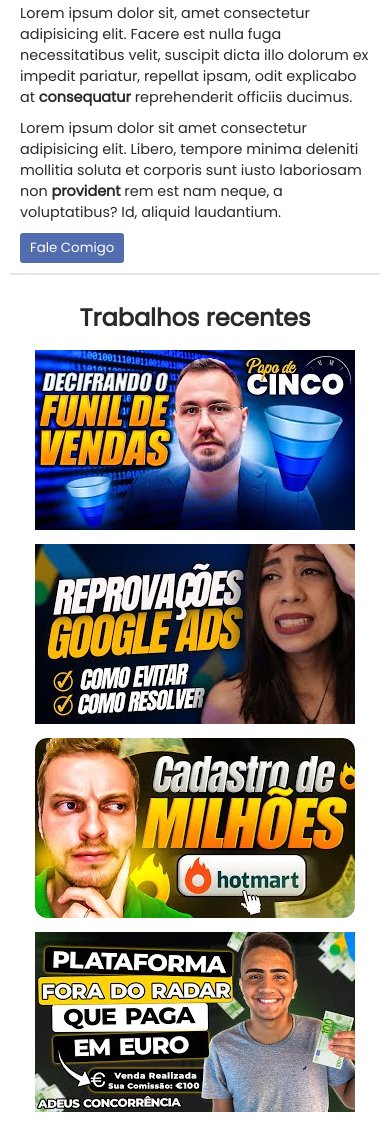
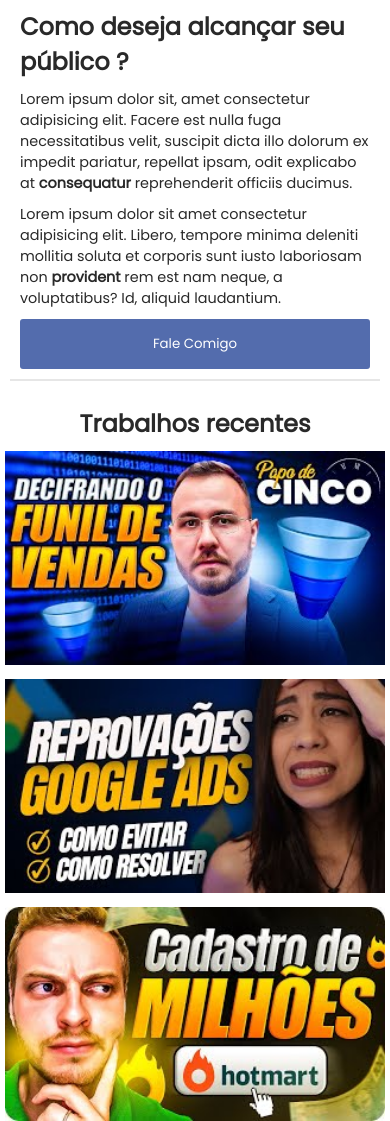
Before and after one commit to RafaGui/PORTIFOLIO-BRUNO-EDITOR, a plain HTML site: page index.html in a window 390 px wide. Shown: the part 812-1933 px from the top of the page. Drawn offline with nearby package versions, Linux system fonts and the light colour scheme.

Commit message:
segundo uppload

```diff
--- a/assets/css/eventsPage.css
+++ b/assets/css/eventsPage.css
@@ -123,12 +123,9 @@
 }
 
 
-@media screen and (max-width:400px) {
+@media screen and (max-width:500px) {
     .boxorcamento{
         width: 80%;
-    }
-    .titleorcamento{
-        /* font-size: .8rem; */
     }
     .etapabussines{
         font-size: .8rem;
@@ -136,7 +133,6 @@
     .imageOrcamento{
         width: 100%;
     }
-
 
     .boxhowiam{
         width: 80%;
--- a/assets/css/style.css
+++ b/assets/css/style.css
@@ -428,3 +428,26 @@ footer{
         display: none;
     }
 }
+@media screen and (max-width:500px) {
+    .carrosselImage{
+        padding: 0px;
+    }
+    .carrossel{
+        height: 60vh;
+        border-radius: 0px;
+    }
+    .mebutton button{
+        width: 100%;
+        padding: 15px 0px;
+    }
+    .tables{
+        padding: 0px;
+        width: 100%;
+        display: block;
+    }
+    .tables .box{
+        max-width: none;
+        width: 100%;
+        margin-bottom: 10px;
+    }
+}
```
